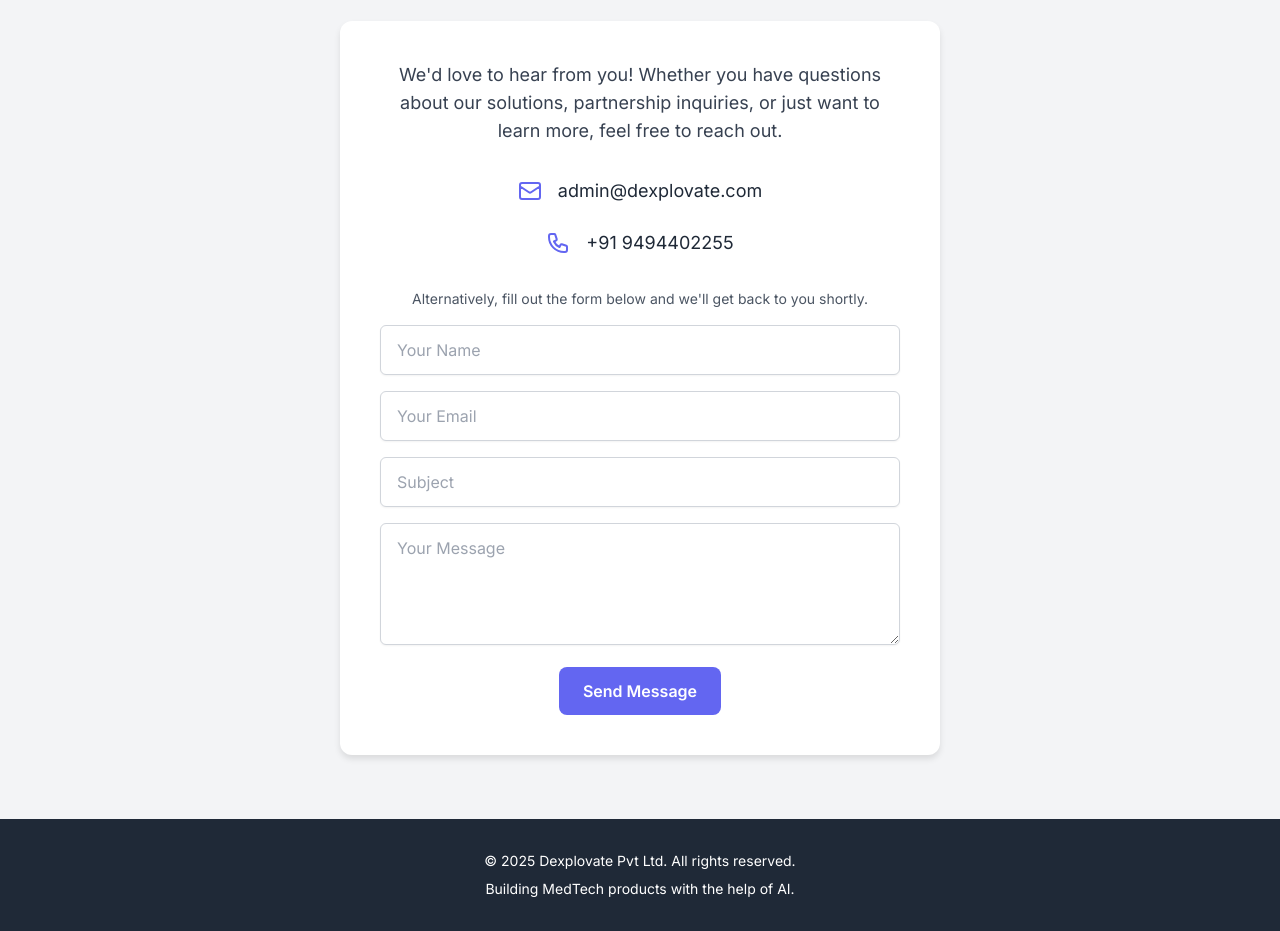
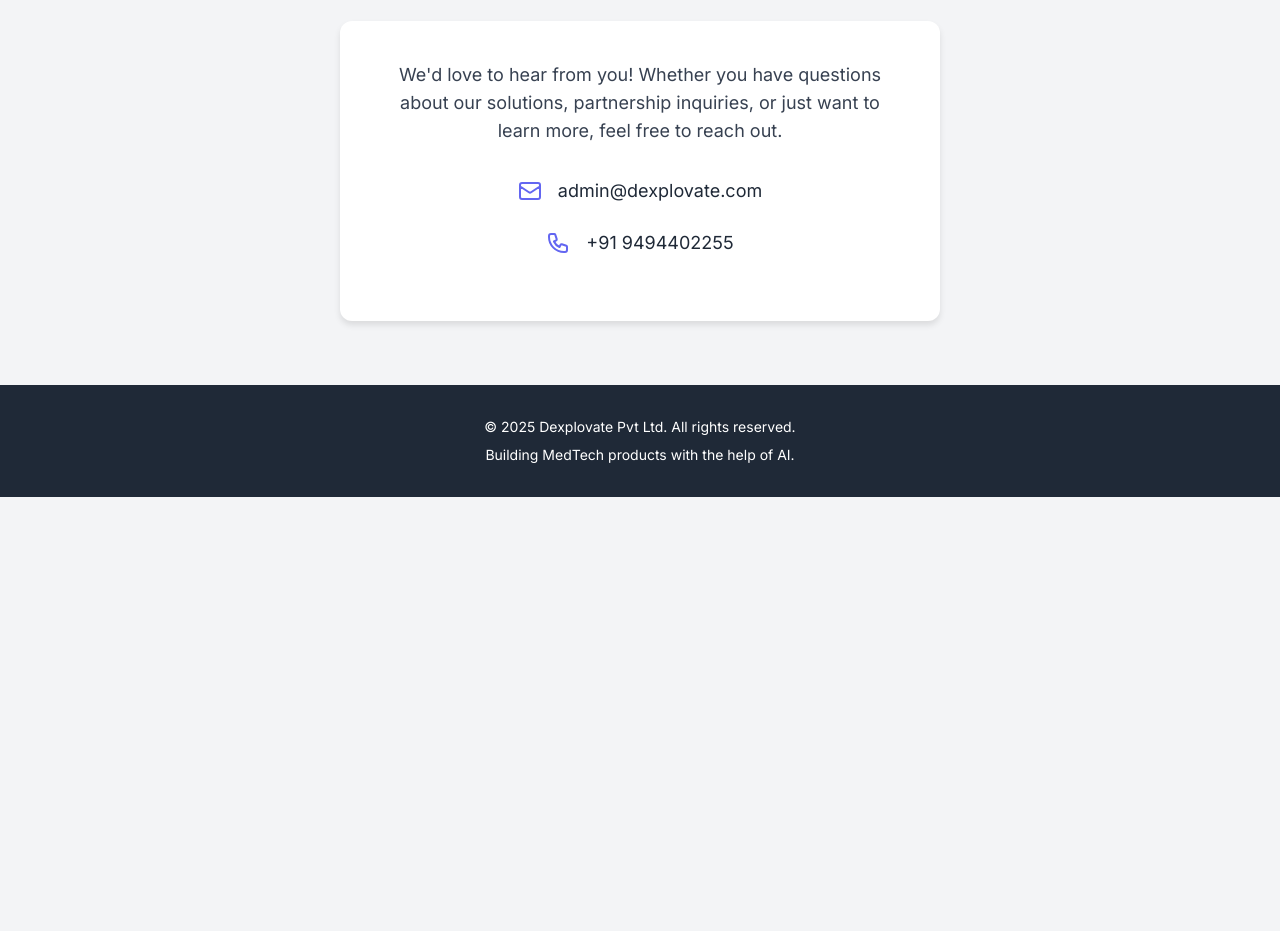
Before and after one commit to bvishnu211/dexplovate-website, a plain HTML site: page contact.html in a window 1280 px wide. Shown: the part 145-1076 px from the top of the page. After the commit the page ends 800 px from the top, so only its background shows below. Drawn offline with nearby package versions, Linux system fonts and the light colour scheme.

Commit message:
Updated website content

```diff
--- a/contact.html
+++ b/contact.html
@@ -54,30 +54,6 @@
             color: #6366f1; /* Indigo-500 */
             margin-right: 1rem;
         }
-        .form-input {
-            width: 100%;
-            padding: 0.75rem 1rem;
-            border: 1px solid #d1d5db; /* gray-300 */
-            border-radius: 0.375rem; /* rounded-md */
-            box-shadow: 0 1px 2px rgba(0, 0, 0, 0.05);
-            transition: border-color 0.15s ease-in-out, box-shadow 0.15s ease-in-out;
-        }
-        .form-input:focus {
-            outline: none;
-            border-color: #6366f1; /* Indigo-500 */
-            box-shadow: 0 0 0 3px rgba(99, 102, 241, 0.25); /* Indigo-500 with opacity */
-        }
-        .submit-button {
-            background-color: #6366f1; /* Indigo-500 */
-            color: white;
-            padding: 0.75rem 1.5rem;
-            border-radius: 0.5rem; /* rounded-lg */
-            font-weight: 600; /* font-semibold */
-            transition: background-color 0.3s ease;
-        }
-        .submit-button:hover {
-            background-color: #4f46e5; /* Indigo-600 */
-        }
     </style>
 </head>
 <body>
@@ -87,7 +63,9 @@
         <div class="container mx-auto flex flex-col md:flex-row items-center justify-between px-4">
             <a href="index.html" class="flex items-center mb-4 md:mb-0 cursor-pointer">
                 <!-- Company Logo -->
-                <span class="ml-3 text-2xl font-bold text-gray-800">Dexplovate</span>
+                <img src="Dex-logo.png" alt="Logo" class="product-image" width="170" height="200">
+                    <path d="M12 2C6.48 2 2 6.48 2 12s4.48 10 10 10 10-4.48 10-10S17.52 2 12 2zm1 15h-2v-6h2v6zm0-8h-2V7h2v2z"/>
+                </svg>
             </a>
             <nav class="flex flex-wrap justify-center md:justify-end space-x-4 md:space-x-6">
                 <a href="index.html" class="nav-link">Home</a>
@@ -122,39 +100,6 @@
                     </svg>
                     <span class="text-lg text-gray-800">+91 9494402255</span>
                 </div>
-
-                <p class="text-gray-600 text-sm mt-8 mb-4">
-                    Alternatively, fill out the form below and we'll get back to you shortly.
-                </p>
-
-                <!-- Simple Contact Form -->
-                <form action="#" method="POST" class="space-y-4">
-                    <div>
-                        <label for="name" class="sr-only">Name</label>
-                        <input type="text" name="name" id="name" autocomplete="name" required
-                               class="form-input" placeholder="Your Name">
-                    </div>
-                    <div>
-                        <label for="email" class="sr-only">Email</label>
-                        <input type="email" name="email" id="email" autocomplete="email" required
-                               class="form-input" placeholder="Your Email">
-                    </div>
-                    <div>
-                        <label for="subject" class="sr-only">Subject</label>
-                        <input type="text" name="subject" id="subject" required
-                               class="form-input" placeholder="Subject">
-                    </div>
-                    <div>
-                        <label for="message" class="sr-only">Message</label>
-                        <textarea id="message" name="message" rows="4" required
-                                  class="form-input" placeholder="Your Message"></textarea>
-                    </div>
-                    <div>
-                        <button type="submit" class="submit-button inline-flex items-center justify-center">
-                            Send Message
-                        </button>
-                    </div>
-                </form>
             </div>
         </section>
     </main>
```
Also changed, not shown: about.html (+8 -7 lines), index.html (+1 -1 lines), product.html (+10 -4 lines), Dex-logo.png (renamed from Dexplovate-logo.png).
